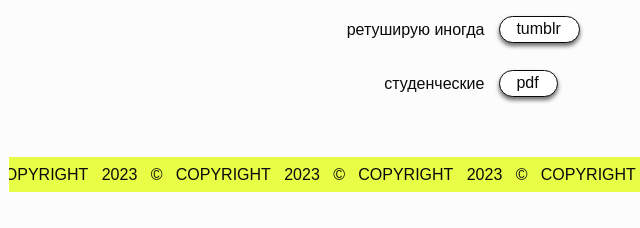
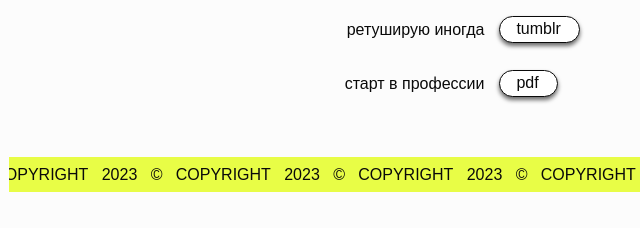
Before and after one commit to natasha-gri/links, a plain HTML site: page index.html in a window 1280 px wide. Shown: the part 730-958 px from the top of the page, 29-669 px from the left. Drawn offline with Linux system fonts and the light colour scheme; a web font is replaced by a local one.

Commit message:
3-27.10.2023-првки

```diff
--- a/index.html
+++ b/index.html
@@ -166,7 +166,7 @@
                     <div><a href="https://ngdwretouch.tumblr.com/" class="button-text button" target="_blank">tumblr</a></div>
                   </div>
                   <div class="portfolio__columns__content__item">
-                    <p>студенческие</p>
+                    <p>старт в&nbsp;профессии</p>
                     <div><a href="https://drive.google.com/file/d/1KX8YBoR5KPwGkb6UwArphTa22ah2o_27/view?usp=drive_link" class="button-text button" target="_blank">pdf</a></div>
                   </div>
                 </div>
```
